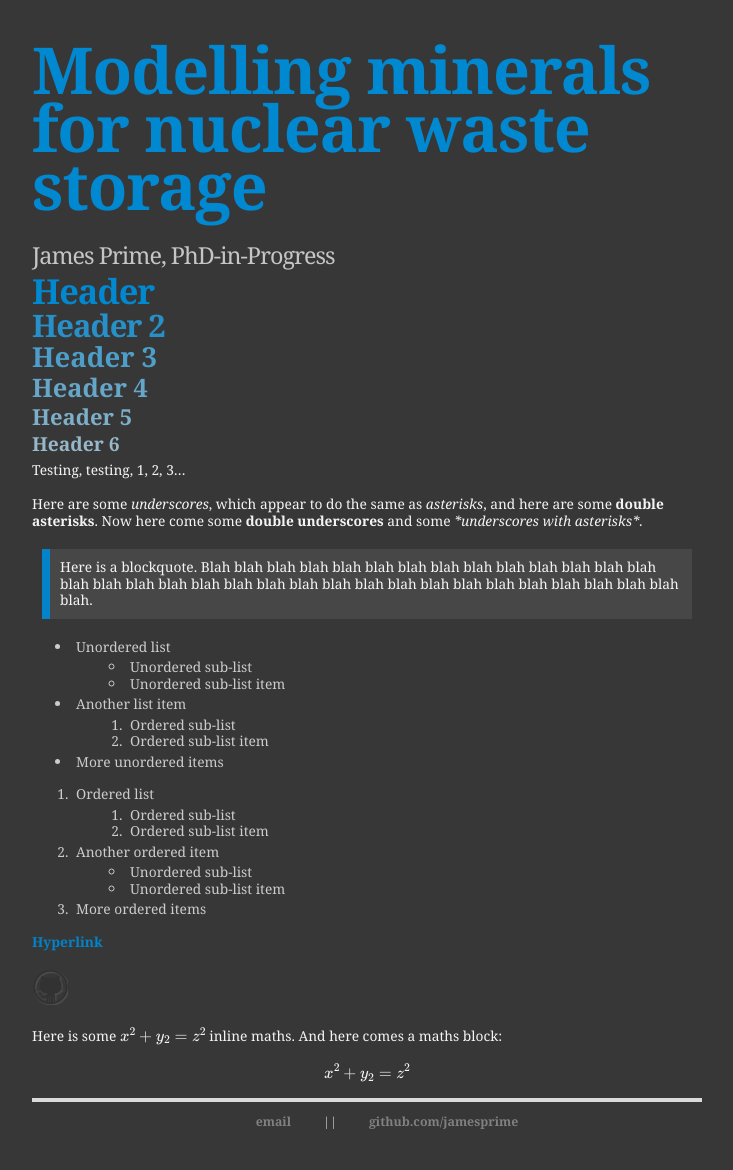
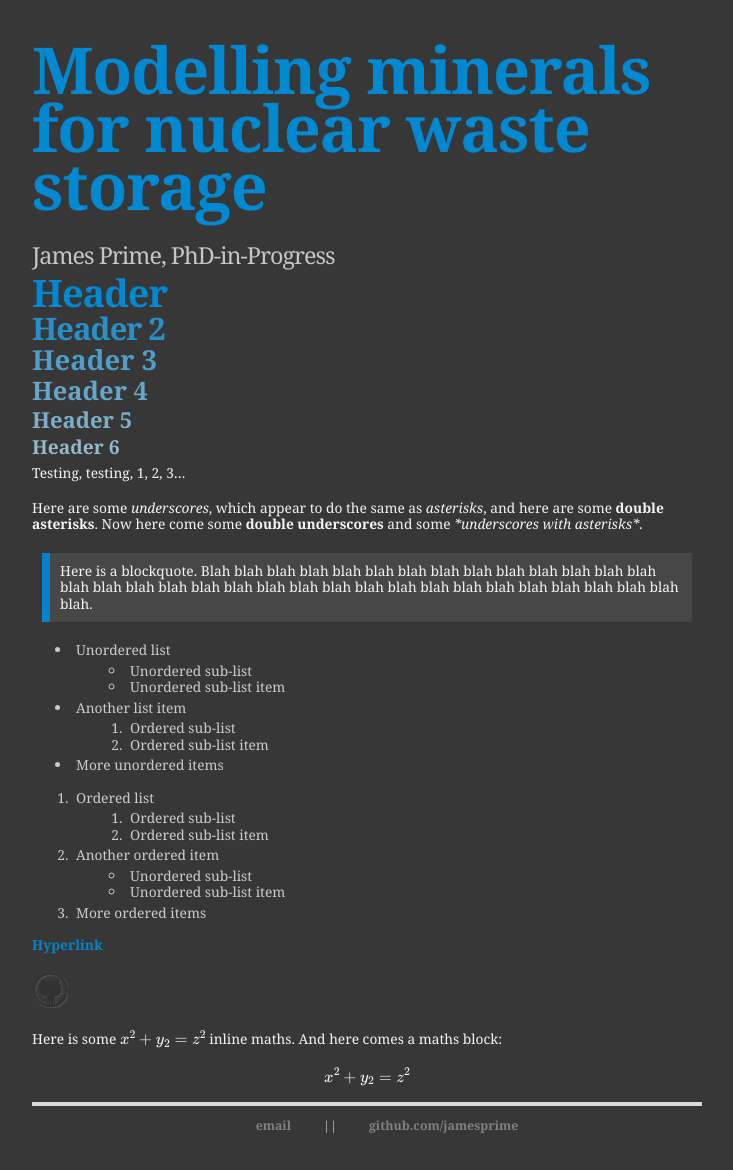
Before and after one commit to jamesprime/jamesprime.github.io, a Jekyll site: the page built from _pages/test/index.md, in a window 1280 px wide. Shown: the whole page, without its empty margins (273-1006 px from the left). Built offline with Jekyll 4.4.1, drawn with Linux system fonts in a browser that asks for light colours; nearby versions of some CDN libraries; formulas are drawn with MathJax 3.

Commit message:
Updated _sass/uberduper.scss
Next attempt to improve contrast of uberduper-esque heading colours, this time by increasing font-size of h1

```diff
--- a/_sass/uberduper.scss
+++ b/_sass/uberduper.scss
@@ -13,7 +13,7 @@ body {
 
 h1 {
     color: #0088d1; // Originally #0383c9; changed based on contrast-related recommendations from http://webaim.org/resources/contrastchecker/
-    font-size: 2.5em; // Originally 4.7em; default is 2em
+    font-size: 2.75em; // Originally 4.7em; default is 2em
     letter-spacing: -1px;
     margin: .5em 0;
     // padding: 30px 0 0 0;
```
